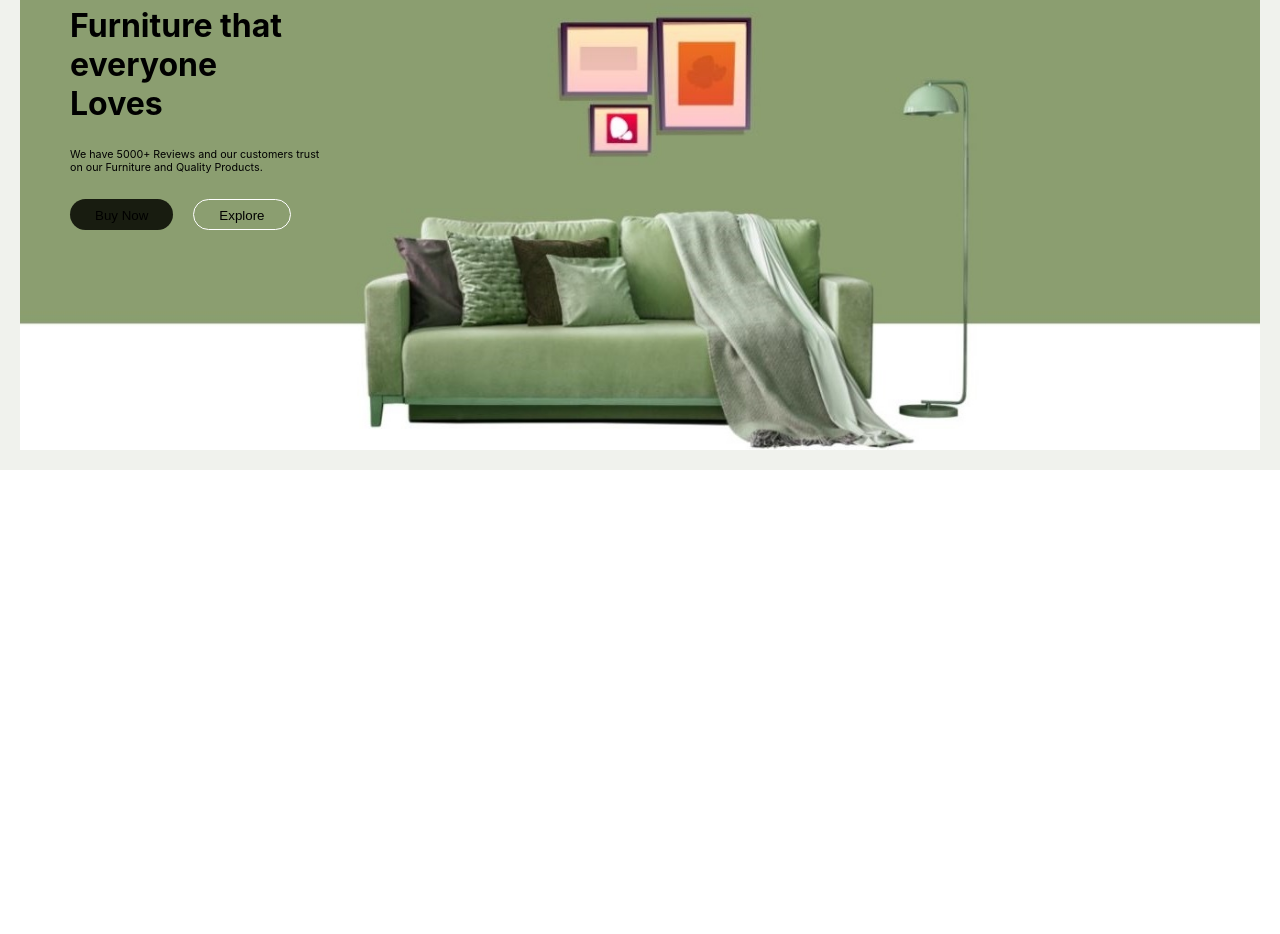
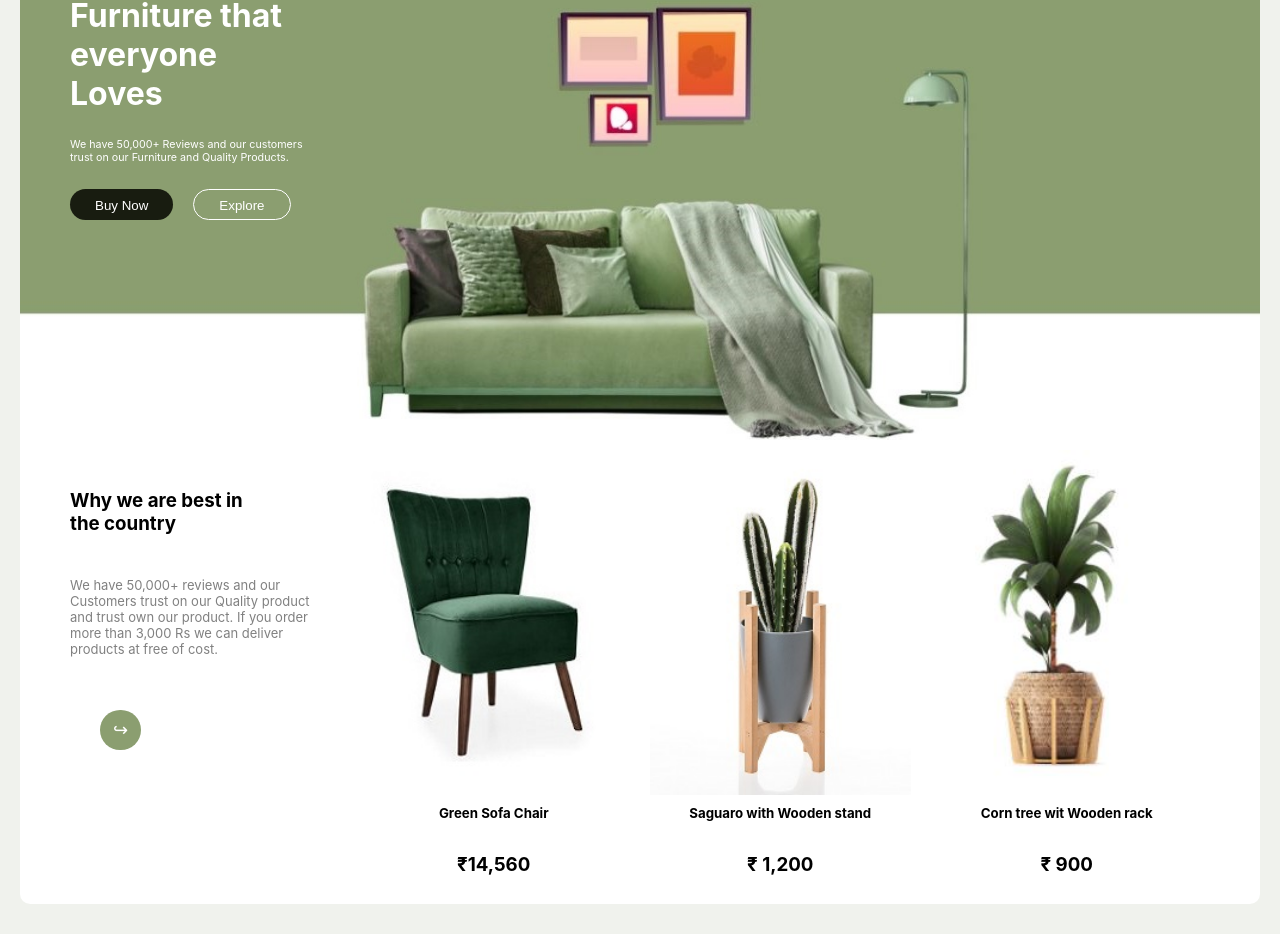
Before and after one commit to dixitji99/e-furniture, a React (Create React App) app: page / in a window 1280 px wide. Shown: the part 157-1091 px from the top of the page. Before the commit the page ends 800 px from the top, so only its background shows below. Built offline with nearby package versions, Linux system fonts and the light colour scheme.

Commit message:
feat(home): home component created

```diff
--- a/src/App.scss
+++ b/src/App.scss
@@ -1,6 +1,15 @@
-@import './Color/basicColor';
+@import "./Color/basicColor";
 
-.app-border{
-    padding: 20px;
+* {
+    box-sizing: border-box;
+}
+.app-border {
+    padding: 30px 20px;
     background-color: $lightgreen;
 }
+
+@media only screen and (max-width: 770px) {
+    .app-border {
+        padding: 10px 0 20px;
+    }
+}
--- a/src/App.tsx
+++ b/src/App.tsx
@@ -6,11 +6,12 @@ import Navbar from './Components/Navbar/Navbar';
 
 function App() {
   return (
-    <div className='app-border'>.
+    <div className='app-border'>
       <Router>
         <Navbar />
 
         <Routes>
+          <Route path='e-furniture/' element={<Home />} ></Route>
           <Route path='/' element={<Home />} ></Route>
         </Routes>
       </Router>
--- a/src/Components/Home/Home.scss
+++ b/src/Components/Home/Home.scss
@@ -1,26 +1,29 @@
-@import '../../Color/basicColor';
+@import "../../Color/basicColor";
 
-.home-page{
-    background-image: url('../../assets/bg\ sofa.JPG');
+.home-page-top {
+    background-image: url("../../assets/bg\ sofa.JPG");
     background-size: cover;
     background-repeat: no-repeat;
     background-position: center;
     padding: 10px 50px 220px;
+    * {
+        color: $white;
+    }
 
-    &__main-heading{
-        width: 220px;
+    &__main-heading {
+        max-width: 220px;
         padding: 10px 0 0;
     }
 
-    &__sub-heading{
-        width: 250px;
+    &__sub-heading {
+        max-width: 250px;
 
-        &--small-text{
+        &--small-text {
             font-weight: 400;
         }
     }
 
-    &__buttons{
+    &__buttons {
         display: flex;
         gap: 20px;
 
@@ -30,21 +33,110 @@
             padding: 8px 25px 6px;
         }
 
-        &--dark-button{
+        &--dark-button {
             background-color: $darkgreen;
             border: none;
-            &:hover{
+            &:hover {
                 background-color: rgba($color: $darkgreen, $alpha: 0.5);
             }
         }
 
-        &--light-button{
-            background:none;
+        &--light-button {
+            background: none;
             border: 1px solid $white;
-            &:hover{
+            &:hover {
                 background-color: rgba($color: $white, $alpha: 0.2);
             }
         }
-
     }
 }
+
+.home-page-bottom {
+    background-color: $white;
+    display: flex;
+    flex-direction: row;
+    padding: 10px 50px;
+    border-end-end-radius: 10px;
+    border-end-start-radius: 10px;
+
+    &__column-1 {
+        flex: 1;
+        padding: 20px 20px 30px 0;
+        display: flex;
+        flex-direction: column;
+        gap: 10px;
+
+        &--big-text {
+            max-width: 180px;
+        }
+
+        &--small-text {
+            font-size: small;
+            max-width: 240px;
+            color: grey;
+        }
+
+        &--circular-arrow {
+            font-size: large;
+            border-radius: 20px;
+            width: fit-content;
+            background-color: $lightolivegreen;
+            color: white;
+            border: none;
+            padding: 9px 13px;
+            margin: 30px 0 0 30px;
+            &:hover {
+                background-color: rgba($color: $lightolivegreen, $alpha: 0.8);
+                cursor: pointer;
+            }
+        }
+    }
+
+    &__column-2 {
+        flex: 1;
+        padding: 0 13px;
+        display: flex;
+        flex-direction: column;
+
+        &--prod-name {
+            align-self: center;
+            margin-top: 10px;
+        }
+        &--prod-price {
+            margin-top: 10px;
+            align-self: center;
+        }
+        &:hover {
+            background-color: rgba($color: $lightgreen, $alpha: 0.7);
+            cursor: pointer;
+        }
+    }
+}
+
+@media only screen and (max-width: 770px) {
+    .home-page-top {
+        padding: 10px 4px 220px;
+        display: flex;
+        flex-direction: column;
+        align-items: center;
+        &__main-heading {
+          text-align: center;
+        }
+
+        &__sub-heading {
+          text-align: center;
+        }
+    }
+
+    .home-page-bottom {
+        display: flex;
+        flex-direction: column;
+        padding: 10px 10px;
+
+        &__column-1 {
+            padding: 20px 0 30px 0;
+            align-items: center;
+            text-align: center;
+        }
+    }
+}
--- a/src/Components/Home/Home.tsx
+++ b/src/Components/Home/Home.tsx
@@ -1,19 +1,50 @@
-import React from 'react'
 import './Home.scss'
+import chair2 from '../../assets/chair2.jpeg';
+import product1 from '../../assets/product1.jpg';
+import chair3 from '../../assets/chair3.jpeg';
+import chair4 from '../../assets/chair4.jpeg';
+
 const Home = () => {
     return (
-        <div className='home-page'>
-            <div className="home-page__main-heading">
-                <h1>Furniture that everyone Loves</h1>
+        <>
+            <div className='home-page-top'>
+                <div className="home-page-top__main-heading">
+                    <h1>Furniture that everyone Loves</h1>
+                </div>
+                <div className="home-page-top__sub-heading">
+                    <h6 className='home-page-top__sub-heading--small-text'>We have 50,000+ Reviews and our customers trust on our Furniture and Quality Products.</h6>
+                </div>
+                <div className="home-page-top__buttons">
+                    <button className='home-page-top__buttons--round-button home-page-top__buttons--dark-button'>Buy Now</button>
+                    <button className='home-page-top__buttons--round-button home-page-top__buttons--light-button'>Explore</button>
+                </div>
             </div>
-            <div className="home-page__sub-heading">
-                <h6 className='home-page__sub-heading--small-text'>We have 5000+ Reviews and our customers trust on our Furniture and Quality Products.</h6>
+            <div className='home-page-bottom'>
+                <div className="home-page-bottom__column-1">
+                    <h3 className='home-page-bottom__column-1--big-text'>Why we are best in the country</h3>
+                    <p className='home-page-bottom__column-1--small-text'>We have 50,000+ reviews and our Customers trust on our Quality product and trust own our product. If you order more than 3,000 Rs we can deliver products at free of cost.</p>
+                    <button className='home-page-bottom__column-1--circular-arrow'>&#x21AA;</button>
+                </div>
+                <div className="home-page-bottom__column-2">
+                    <img src={chair4} alt="" />
+                    <h5 className='home-page-bottom__column-2--prod-name'>Green Sofa Chair</h5>
+                    <h3 className='home-page-bottom__column-2--prod-price'>₹14,560 </h3>
+                </div>
+                <div className="home-page-bottom__column-2">
+                    <img src={product1} alt="" />
+                    <h5 className='home-page-bottom__column-2--prod-name'>Saguaro with Wooden stand</h5>
+                    <h3 className='home-page-bottom__column-2--prod-price'>₹ 1,200 </h3>
+
+                </div>
+                <div className="home-page-bottom__column-2">
+                    <img src={chair3} alt="" />
+                    <h5 className='home-page-bottom__column-2--prod-name'>Corn tree wit Wooden rack</h5>
+                    <h3 className='home-page-bottom__column-2--prod-price'>₹ 900 </h3>
+
+                </div>
             </div>
-            <div className="home-page__buttons">
-                <button className='home-page__buttons--round-button home-page__buttons--dark-button'>Buy Now</button>
-                <button className='home-page__buttons--round-button home-page__buttons--light-button'>Explore</button>
-            </div>
-        </div>
+        </>
+
     )
 }
 
```
